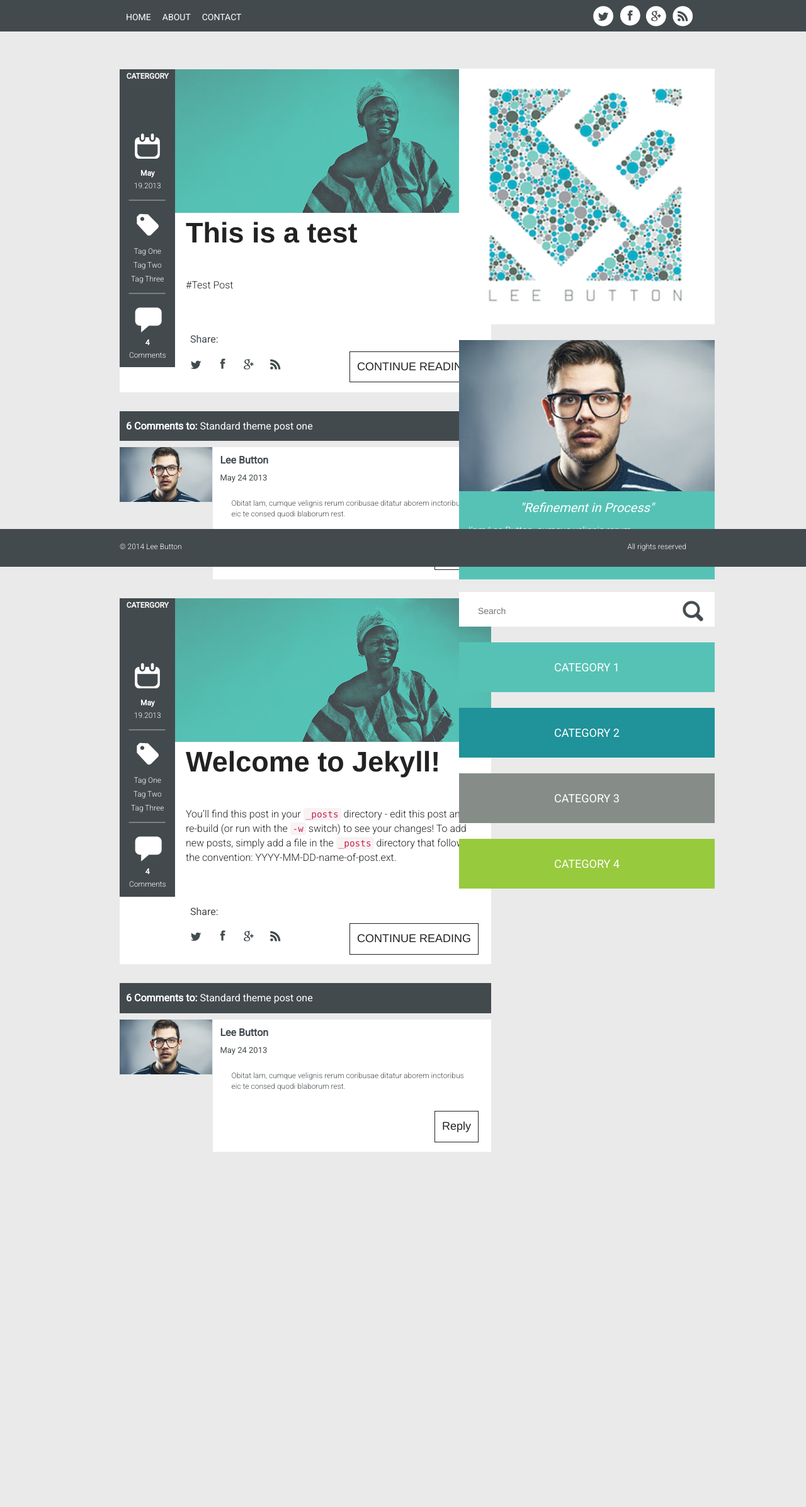
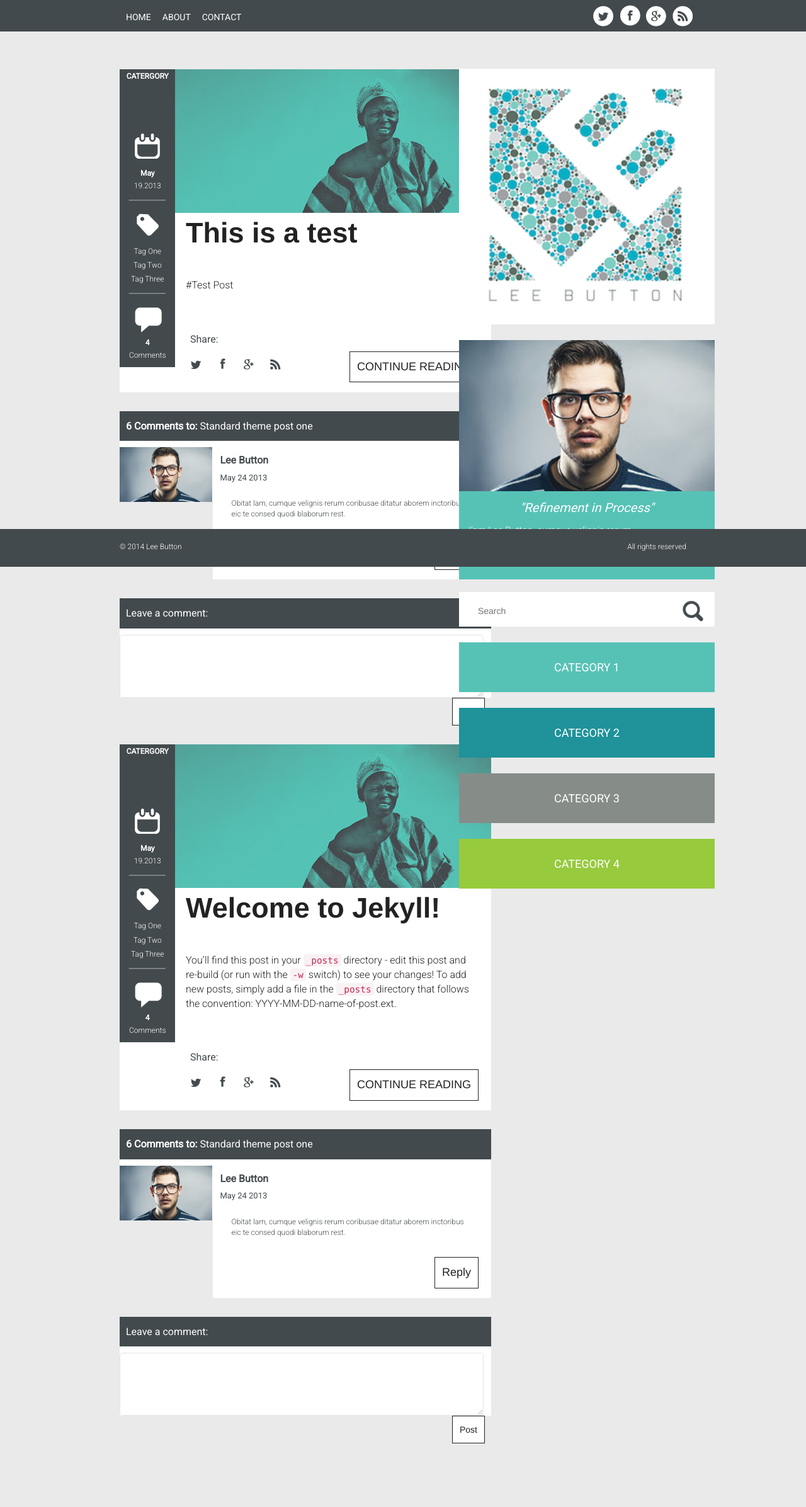
Before and after one commit to leebutton/leebutton.github.io, a Jekyll site: the page built from index.html, in a window 1280 px wide. Shown: the whole page at 63% size. Built offline with Jekyll 4.4.1, drawn with Linux system fonts in a browser that asks for light colours; nearby versions of some CDN libraries; before the commit the page ends 1930 px from its top, so only the background shows below that.

Commit message:
Include leave a comment form

```diff
--- a/css/style.css
+++ b/css/style.css
@@ -162,6 +162,22 @@
   background: #fff;
   float:right;
   font-size: 18px !important;
+  font-weight: 400 !important;
+  border-radius: 4px !important;
+  text-shadow: 0 !important;
+  color: #222 !important;
+  border: 1px solid #222;
+  border-radius:0px !important;
+  padding:11px;
+  margin-left:  auto;
+  margin-right: 10px;
+  -webkit-transition: all ease 0.25s;
+  transition: all ease 0.25s;
+}
+.btn-post {
+  background: #fff;
+  float:right;
+  font-size: 14px !important;
   font-weight: 400 !important;
   border-radius: 4px !important;
   text-shadow: 0 !important;
@@ -525,7 +541,7 @@
   margin-top:30px;
   height:100%;
   position:relative;
-  margin-bottom: 85px;
+  background-color:#fff;
 }
 #comment-top {
   background-color: #434A4D;
@@ -600,6 +616,11 @@
 
 #blog-image {
   height: 207px;
+}
+
+.form-inline .form-control {
+  width:100% !important;
+  display:block !important;
 }
 
 
--- a/index.html
+++ b/index.html
@@ -77,6 +77,26 @@
 
                       </div><!--end comments text-->
                     </div><!--end comment-->
+                  </div><!--end comments-->
+                </div><!--end col md 8-->
+
+                <div class="col-md-8">
+                  <div class="comments">
+                    <div id="comment-top">
+                      <h2>Leave a comment:</h2>
+                    </div><!--end comment top-->
+
+                      <div id="comments-form">
+                        <form class="form-inline" role="form">
+                          <div class="form-group">
+                            <textarea class="form-control" rows="3"></textarea>
+                          </div>
+                          <div id="post">
+                            <button type="submit" class="btn btn-post">Post</button>
+                          </div><!--end post-->
+                        </form>
+                      </div><!--end comments form-->
+
                   </div><!--end comments-->
                 </div><!--end col md 8-->
 
```
Also changed, not shown: css/bootstrap.min.css.
